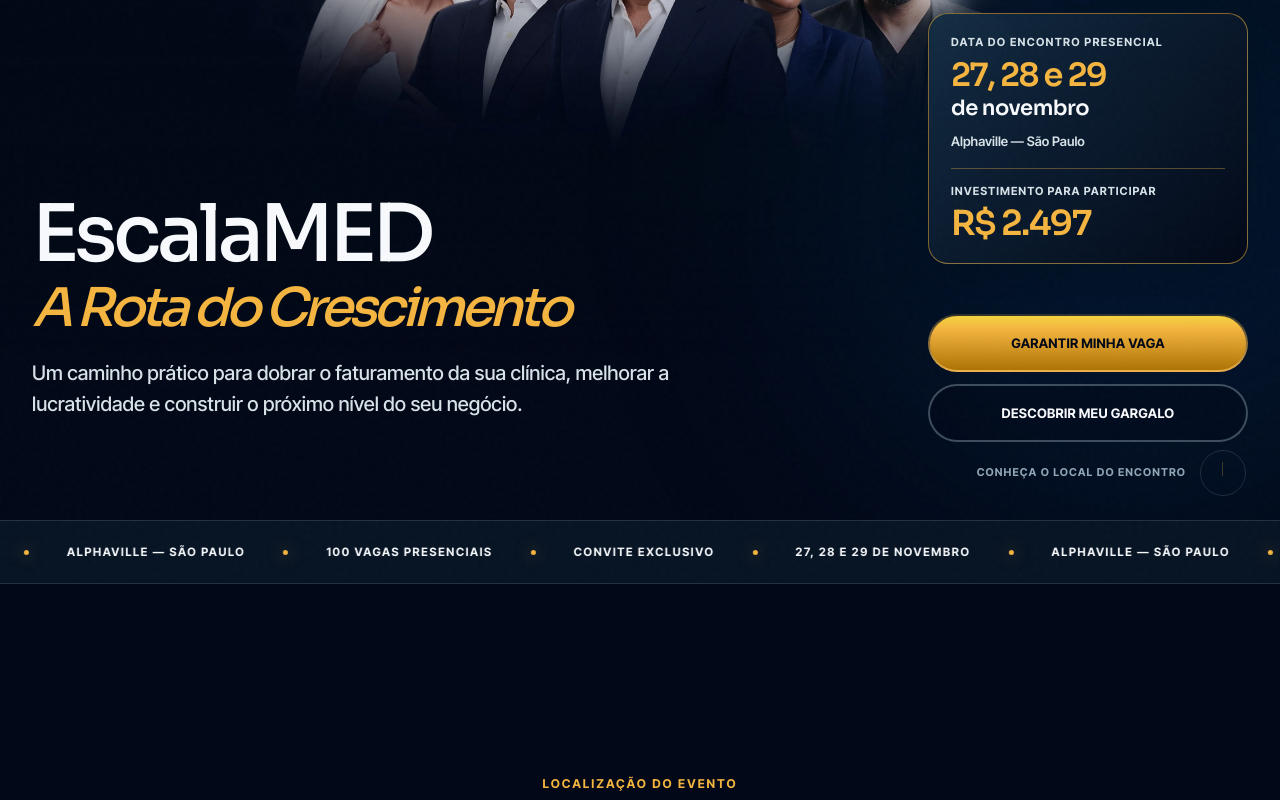
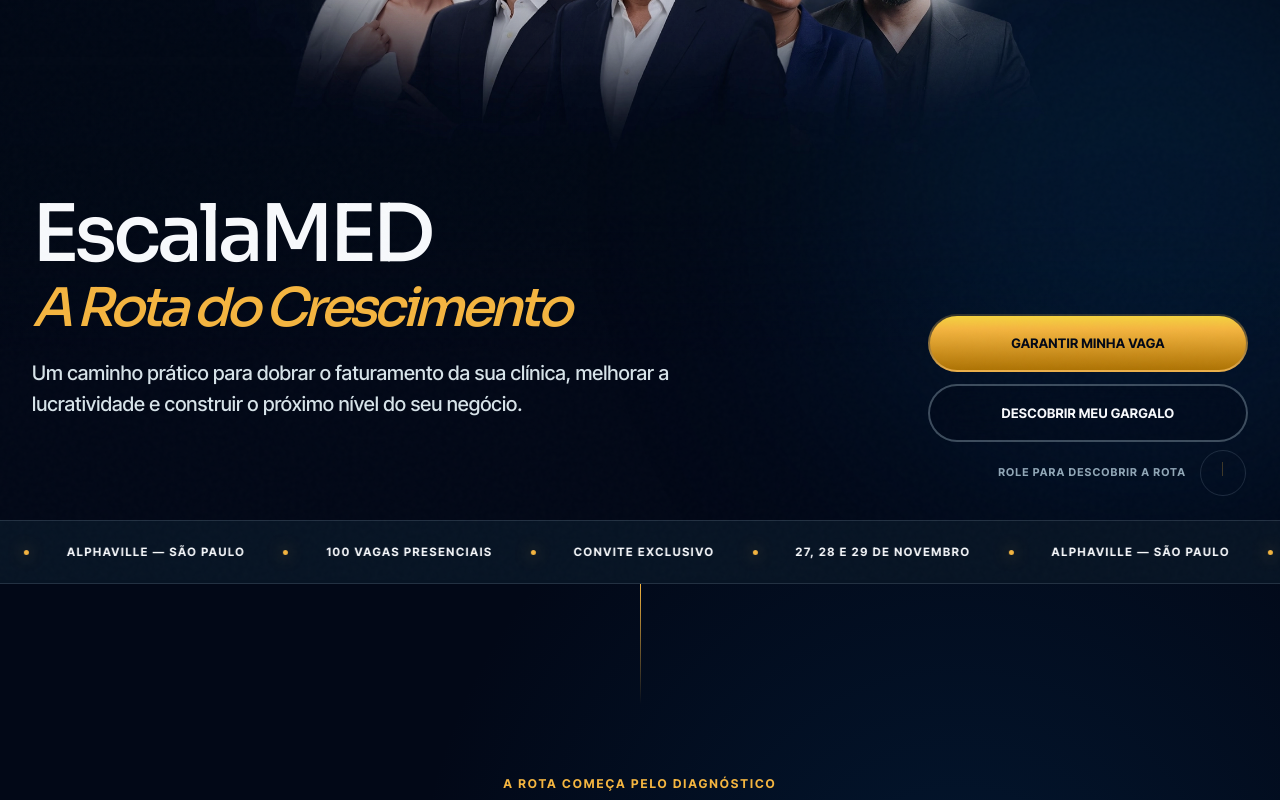
Before and after one commit to x5med/EscalaMed, a Next.js app: page / in a window 1280 px wide. Shown: the part 220-1020 px from the top of the page. Built offline with nearby package versions, Linux system fonts and the light colour scheme.

Commit message:
feat: reorganize event details and location

```diff
--- a/components/PageRuntime.tsx
+++ b/components/PageRuntime.tsx
@@ -576,7 +576,7 @@
 
         if (mobileMotionLite) {
           gsap.fromTo(".hero-art", { opacity: 0.82 }, { opacity: 1, duration: 0.85 });
-          gsap.from(".hero-copy > *, .hero-date, .hero-actions .button", {
+          gsap.from(".hero-copy > *, .hero-actions .button", {
             y: 22,
             opacity: 0,
             duration: 0.65,
@@ -600,7 +600,7 @@
           delay: 0.35,
           ease: "power3.out",
         });
-        gsap.from(".hero-date, .hero-actions .button", {
+        gsap.from(".hero-actions .button", {
           y: 30,
           opacity: 0,
           duration: 0.9,
--- a/content/v2.ts
+++ b/content/v2.ts
@@ -8,12 +8,12 @@
       </a>
 
       <nav class="desktop-nav" aria-label="Navegação principal">
-        <a href="#localizacao">LOCALIZAÇÃO</a>
         <a href="#diagnostico">DIAGNÓSTICO</a>
         <a href="#pilares">A ROTA</a>
         <a href="#publico">PARA QUEM</a>
         <a href="#experiencia">A EXPERIÊNCIA</a>
         <a href="#equipe">MENTORES</a>
+        <a href="#localizacao">LOCALIZAÇÃO</a>
       </nav>
 
       <a class="button button-small nav-cta" href="https://formulario-escalamed.x5med.com.br/">Garantir minha vaga</a>
@@ -24,12 +24,12 @@
 
     <div class="mobile-menu" id="mobile-menu" aria-hidden="true">
       <nav aria-label="Navegação mobile">
-        <a href="#localizacao">Localização</a>
         <a href="#diagnostico">Diagnóstico</a>
         <a href="#pilares">A Rota</a>
         <a href="#publico">Para quem</a>
         <a href="#experiencia">A Experiência</a>
         <a href="#equipe">Mentores</a>
+        <a href="#localizacao">Localização</a>
         <a class="button" href="https://formulario-escalamed.x5med.com.br/">Garantir minha vaga</a>
       </nav>
     </div>
@@ -47,16 +47,6 @@
         </div>
 
         <div class="hero-side">
-          <div class="hero-date">
-            <span class="hero-date-label">Data do encontro presencial</span>
-            <strong>27, 28 e 29</strong>
-            <span class="hero-date-month">de novembro</span>
-            <span class="hero-date-location">Alphaville — São Paulo</span>
-            <div class="hero-investment">
-              <span>Investimento para participar</span>
-              <strong>R$ 2.497</strong>
-            </div>
-          </div>
           <div class="hero-actions" aria-label="Ações principais">
             <a class="button" href="https://formulario-escalamed.x5med.com.br/">Garantir minha vaga</a>
             <a class="button button-ghost" href="#diagnostico">Descobrir meu gargalo</a>
@@ -64,8 +54,8 @@
         </div>
       </div>
 
-      <a class="scroll-cue" href="#localizacao" aria-label="Continuar para a localização do evento">
-        <span>Conheça o local do encontro</span><i></i>
+      <a class="scroll-cue" href="#diagnostico" aria-label="Continuar para o diagnóstico">
+        <span>Role para descobrir a rota</span><i></i>
       </a>
     </section>
 
@@ -75,33 +65,6 @@
         <span aria-hidden="true">27, 28 e 29 de novembro</span><i aria-hidden="true"></i><span aria-hidden="true">Alphaville — São Paulo</span><i aria-hidden="true"></i><span aria-hidden="true">100 vagas presenciais</span><i aria-hidden="true"></i><span aria-hidden="true">Convite exclusivo</span><i aria-hidden="true"></i>
       </div>
     </div>
-
-    <section class="location-section section" id="localizacao" aria-labelledby="location-heading">
-      <div class="container">
-        <div class="location-heading">
-          <p class="kicker">Localização do evento</p>
-          <h2 id="location-heading">Nos vemos no coração de <em>Alphaville.</em></h2>
-          <p>O EscalaMED acontece no Star Eventos Alphaville, em um endereço de fácil acesso para você aproveitar os três dias de encontro presencial.</p>
-        </div>
-
-        <div class="location-grid">
-          <div class="location-map">
-            <iframe title="Mapa do Star Eventos Alphaville na Alameda Madeira, 222" src="https://maps.google.com/maps?iwloc=near&amp;output=embed&amp;q=Alameda+Madeira%2C+222%2C+ALPHAVILLE&amp;t=m&amp;z=13" loading="lazy" referrerpolicy="no-referrer-when-downgrade" allowfullscreen></iframe>
-          </div>
-          <div class="location-card">
-            <p class="location-card-label">Onde será o EscalaMED</p>
-            <h3>Star Eventos <span>Alphaville</span></h3>
-            <address>Alameda Madeira, 222<br>Edifício Alfacon, salas 21 e 22<br>Alphaville, Barueri — SP</address>
-            <ul class="location-benefits">
-              <li>Em frente ao Centro Comercial Alphaville</li>
-              <li>Hotéis, restaurantes e serviços nas proximidades</li>
-              <li>Fácil acesso para chegar ao encontro</li>
-            </ul>
-            <a class="button location-directions" href="https://www.google.com/maps/dir/?api=1&amp;destination=Alameda+Madeira%2C+222%2C+Alphaville%2C+Barueri%2C+SP" target="_blank" rel="noopener noreferrer" aria-label="Traçar rota para o Star Eventos Alphaville no Google Maps">Traçar rota no Google Maps</a>
-          </div>
-        </div>
-      </div>
-    </section>
 
     <section class="diagnosis section" id="diagnostico">
       <div class="container">
@@ -529,12 +492,45 @@
           <p>Como o número de vagas é altamente limitado e há outros candidatos concorrendo, sua aplicação passará por uma análise criteriosa da nossa equipe.</p>
           <p>Caso o seu perfil seja aprovado, você receberá um convite exclusivo e intransferível para ter acesso à oportunidade.</p>
           <p>Buscamos pessoas comprometidas e dispostas a aproveitar ao máximo esse privilégio.</p>
+          <div class="application-date">
+            <span>Data do encontro presencial</span>
+            <strong>27, 28 e 29</strong>
+            <em>de novembro</em>
+          </div>
           <div class="application-capacity"><span>100</span><p>cadeiras presenciais<br>em Alphaville</p></div>
           <div class="application-investment"><span>Investimento para participar</span><strong>R$ 2.497</strong></div>
           <a class="button button-wide" href="https://formulario-escalamed.x5med.com.br/">Garantir minha vaga</a>
         </aside>
       </div>
     </section>
+
+    <section class="location-section section" id="localizacao" aria-labelledby="location-heading">
+      <div class="container">
+        <div class="location-heading">
+          <p class="kicker">Localização do evento</p>
+          <h2 id="location-heading">Nos vemos no coração de <em>Alphaville.</em></h2>
+          <p>O EscalaMED acontece no Star Eventos Alphaville, em um endereço de fácil acesso para você aproveitar os três dias de encontro presencial.</p>
+        </div>
+
+        <div class="location-grid">
+          <div class="location-map">
+            <iframe title="Mapa do Star Eventos Alphaville na Alameda Madeira, 222" src="https://maps.google.com/maps?iwloc=near&amp;output=embed&amp;q=Alameda+Madeira%2C+222%2C+ALPHAVILLE&amp;t=m&amp;z=13" loading="lazy" referrerpolicy="no-referrer-when-downgrade" allowfullscreen></iframe>
+          </div>
+          <div class="location-card">
+            <p class="location-card-label">Onde será o EscalaMED</p>
+            <h3>Star Eventos <span>Alphaville</span></h3>
+            <address>Alameda Madeira, 222<br>Edifício Alfacon, salas 21 e 22<br>Alphaville, Barueri — SP</address>
+            <ul class="location-benefits">
+              <li>Em frente ao Centro Comercial Alphaville</li>
+              <li>Hotéis, restaurantes e serviços nas proximidades</li>
+              <li>Fácil acesso para chegar ao encontro</li>
+            </ul>
+            <a class="button location-directions" href="https://www.google.com/maps/dir/?api=1&amp;destination=Alameda+Madeira%2C+222%2C+Alphaville%2C+Barueri%2C+SP" target="_blank" rel="noopener noreferrer" aria-label="Traçar rota para o Star Eventos Alphaville no Google Maps">Traçar rota no Google Maps</a>
+          </div>
+        </div>
+      </div>
+    </section>
+
   </main>
 
   <footer class="site-footer">
--- a/styles/v2.css
+++ b/styles/v2.css
@@ -134,14 +134,6 @@
 .hero h1 em { margin-top: 14px; color: var(--gold); font-size: .67em; font-weight: 500; }
 .hero-copy p { max-width: 750px; margin: 0; color: #d7e3e9; font-size: 20px; font-weight: 500; line-height: 1.55; }
 .hero-side { display: flex; width: 320px; flex-direction: column; gap: 20px; }
-.hero-date { display: flex; padding: 20px 22px 18px; flex-direction: column; align-items: flex-start; border: 1px solid rgba(244,181,64,.52); border-radius: 20px; background: linear-gradient(135deg, rgba(19,45,67,.94), rgba(2,8,23,.92)); box-shadow: 0 18px 44px rgba(2,8,23,.32); }
-.hero-date-label { color: #d7e3e9; font-size: .7rem; font-weight: 700; letter-spacing: .11em; text-transform: uppercase; }
-.hero-date > strong { margin-top: 5px; color: var(--gold); font-family: var(--display); font-size: 2rem; font-weight: 600; letter-spacing: -.045em; line-height: 1.18; white-space: nowrap; }
-.hero-date-month { color: var(--white); font-family: var(--display); font-size: 1.32rem; font-weight: 600; letter-spacing: -.025em; line-height: 1.25; }
-.hero-date-location { margin-top: 10px; color: #d7e3e9; font-size: .82rem; font-weight: 600; }
-.hero-investment { display: flex; width: 100%; margin-top: 16px; padding-top: 14px; flex-direction: column; border-top: 1px solid rgba(244,181,64,.34); }
-.hero-investment span { color: #d7e3e9; font-size: .7rem; font-weight: 700; letter-spacing: .09em; text-transform: uppercase; }
-.hero-investment strong { margin-top: 3px; color: var(--gold); font-family: var(--display); font-size: 2.15rem; font-weight: 600; letter-spacing: -.045em; line-height: 1.18; white-space: nowrap; }
 .hero-actions { display: flex; padding-bottom: 8px; flex-direction: column; gap: 12px; }
 .hero-actions .button { min-width: 230px; }
 .scroll-cue { position: absolute; z-index: 3; right: 34px; bottom: 24px; display: flex; align-items: center; gap: 14px; color: var(--muted); font-size: .68rem; font-weight: 700; letter-spacing: .1em; text-transform: uppercase; }
@@ -480,7 +472,11 @@
 .application-panel > * { position: relative; z-index: 1; }
 .application-panel > p:not(.application-kicker) { color: #dce6eb; font-size: 16px; }
 .application-kicker { margin-bottom: 26px; color: var(--gold); font-size: .72rem; font-weight: 800; letter-spacing: .12em; text-transform: uppercase; }
-.application-capacity { display: flex; margin: 34px 0; padding: 22px 0; align-items: center; gap: 18px; border-top: 1px solid rgba(244,181,64,.26); border-bottom: 1px solid rgba(244,181,64,.26); }
+.application-date { display: grid; margin-top: 32px; padding: 24px 0; align-items: end; grid-template-columns: auto 1fr; column-gap: 12px; border-top: 1px solid rgba(244,181,64,.26); border-bottom: 1px solid rgba(244,181,64,.26); }
+.application-date span { grid-column: 1 / -1; margin-bottom: 8px; color: #dce6eb; font-size: .72rem; font-weight: 700; letter-spacing: .08em; text-transform: uppercase; }
+.application-date strong { color: var(--gold); font-family: var(--display); font-size: clamp(2.4rem, 3.6vw, 3.25rem); font-weight: 600; letter-spacing: -.05em; line-height: .95; white-space: nowrap; }
+.application-date em { padding-bottom: 2px; color: var(--white); font-family: var(--display); font-size: 1.25rem; font-style: normal; font-weight: 600; letter-spacing: -.03em; }
+.application-capacity { display: flex; margin: 0 0 26px; padding: 24px 0; align-items: center; gap: 18px; border-bottom: 1px solid rgba(244,181,64,.26); }
 .application-capacity > span { color: var(--gold); font-family: var(--display); font-size: clamp(3.6rem, 5vw, 5.3rem); line-height: .8; }
 .application-capacity p { margin: 0; color: #a8bdc8; font-size: .72rem; font-weight: 700; letter-spacing: .08em; line-height: 1.5; text-transform: uppercase; }
 .application-investment { display: flex; margin: -8px 0 30px; align-items: center; justify-content: space-between; gap: 16px; }
@@ -509,7 +505,6 @@
   .hero { min-height: 780px; }
   .hero-content { grid-template-columns: 1fr; gap: 38px; }
   .hero-side { width: 100%; }
-  .hero-date { width: min(100%, 320px); }
   .hero-actions { flex-direction: row; }
   .hero-actions .button { min-width: 0; }
   .pillars-layout { grid-template-columns: minmax(0, 4.5fr) minmax(0, 7.5fr); gap: 60px; }
@@ -635,7 +630,6 @@
   .hero h1 { margin-bottom: 22px; font-size: clamp(3.2rem, 15vw, 4.2rem); line-height: .94; }
   .hero h1 em { margin-top: 10px; font-size: .62em; line-height: 1.02; }
   .hero-copy p { font-size: 16px; line-height: 1.55; }
-  .hero-date { width: 100%; }
   .hero-actions { flex-direction: column; }
   .hero-actions .button { width: 100%; }
   .event-marquee span { padding: 18px 24px; font-size: .65rem; }
@@ -769,6 +763,8 @@
   .application-copy > p:last-child { margin-top: 28px; font-size: 16px; }
   .application-panel { padding: 30px 24px; border-radius: 26px; }
   .application-panel > p:not(.application-kicker) { font-size: 15px; }
+  .application-date { grid-template-columns: 1fr; }
+  .application-date em { margin-top: 7px; padding-bottom: 0; font-size: 1.18rem; }
   .footer-inner { align-items: center; gap: 20px; }
   .site-footer .brand img { width: 128px; }
   .footer-inner > span { text-align: right; }
```
